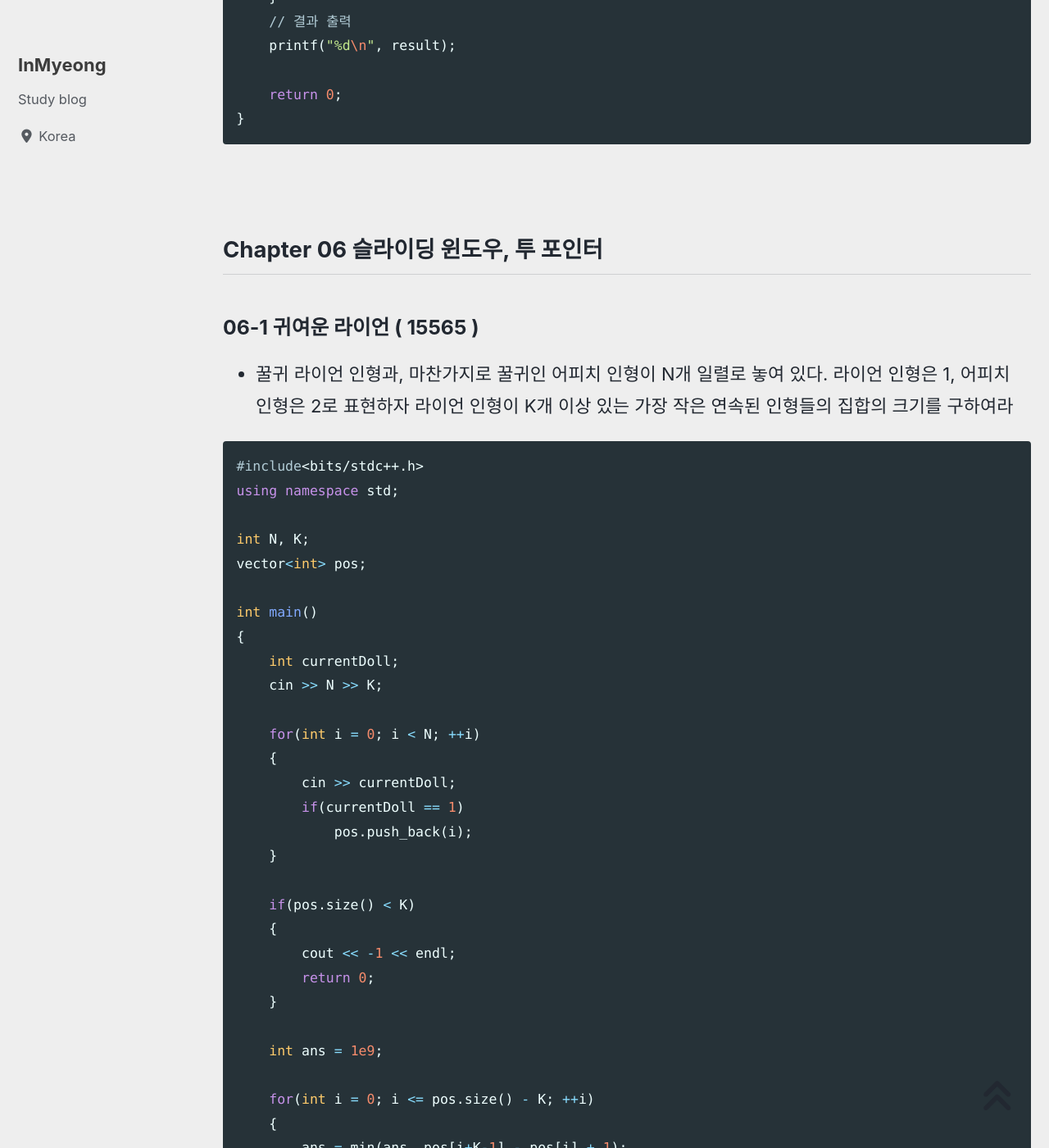
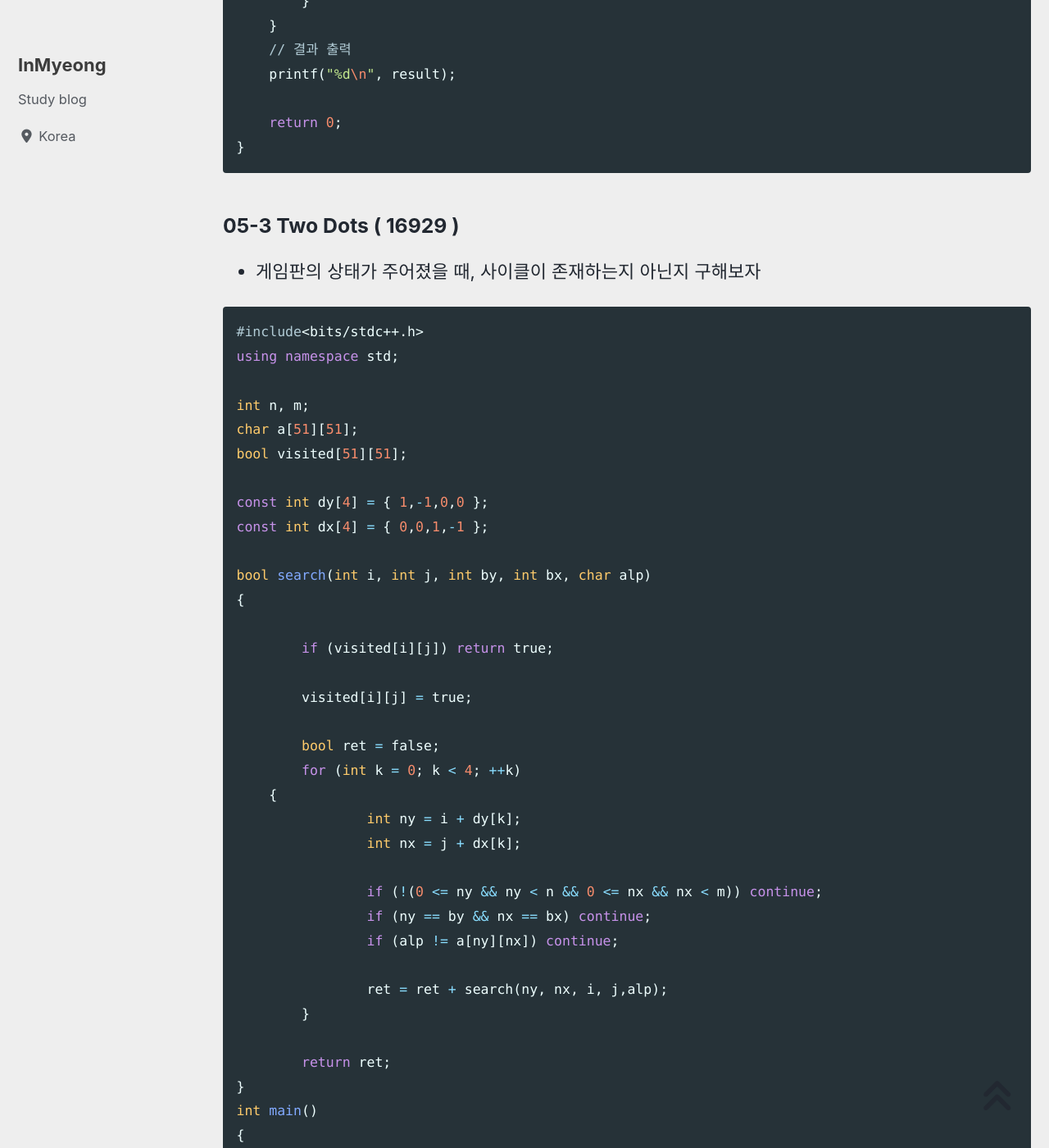
Before and after one commit to devMyeong/devMyeong.github.io, a Jekyll site: the page built from _posts/codingTest/2022-09-25-백준.md, in a window 1280 px wide and 1400 px high, scrolled down 46456 px. Shown: the whole window at 82% size. Built offline with Jekyll 4.4.1, drawn with Linux system fonts in a browser that asks for light colours; cached includes are drawn as plain includes; nearby versions of some CDN libraries; some web fonts are replaced; comment, search, counter and statistics services are not loaded; some of the changed text lies outside the part shown.

Commit message:
Docs : 백준 16929 코드 추가

````diff
--- a/_posts/codingTest/2022-09-25-백준.md
+++ b/_posts/codingTest/2022-09-25-백준.md
@@ -1472,6 +1472,67 @@ int main()
     printf("%d\n", result);
 
     return 0;
+}
+```
+
+### 05-3 Two Dots ( 16929 )
+- 게임판의 상태가 주어졌을 때, 사이클이 존재하는지 아닌지 구해보자
+
+```cpp
+#include<bits/stdc++.h>
+using namespace std;
+
+int n, m;
+char a[51][51];
+bool visited[51][51];
+
+const int dy[4] = { 1,-1,0,0 };
+const int dx[4] = { 0,0,1,-1 };
+
+bool search(int i, int j, int by, int bx, char alp)
+{
+
+	if (visited[i][j]) return true;
+
+	visited[i][j] = true;
+
+	bool ret = false;
+	for (int k = 0; k < 4; ++k)
+    {
+		int ny = i + dy[k];
+		int nx = j + dx[k];
+
+		if (!(0 <= ny && ny < n && 0 <= nx && nx < m)) continue;
+		if (ny == by && nx == bx) continue;
+		if (alp != a[ny][nx]) continue;
+
+		ret = ret + search(ny, nx, i, j,alp);
+	}
+
+	return ret;
+}
+int main()
+{
+	cin >> n >> m;
+	for (int i = 0; i < n; ++i)
+		for (int j = 0; j < m; ++j)
+			cin >> a[i][j];
+
+
+	for (int i = 0; i < n; ++i)
+		for (int j = 0; j < m; ++j)
+        {
+			if (visited[i][j]) continue;
+
+			if (search(i, j, -1, -1,a[i][j]))
+            {
+				cout << "Yes" << "\n";
+				return 0;
+			}
+		}
+
+	cout << "No" << "\n";
+	return 0;
 }
 ```
 
````
